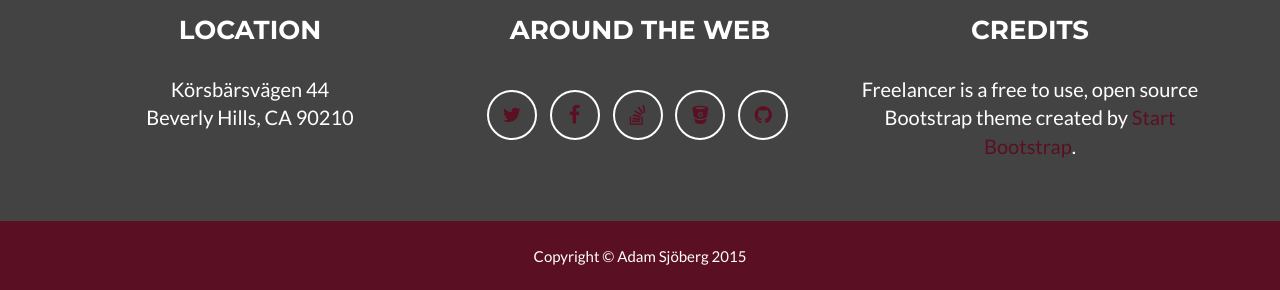
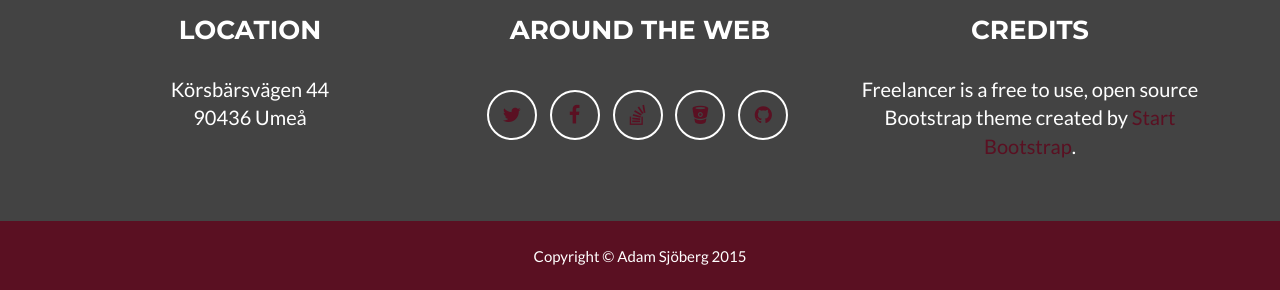
Before and after one commit to Adamsjoberg/Adamsjoberg.github.io, a Jekyll site: the page built from index.html, in a window 1280 px wide and 900 px high, scrolled down 3787 px. Shown: the part 607-897 px from the top of the window. Built offline with Jekyll 4.4.1, drawn with Linux system fonts in a browser that asks for light colours.

Commit message:
city postal code

```diff
--- a/_config.yml
+++ b/_config.yml
@@ -36,7 +36,7 @@ social:
 # Postal address (add as many lines as necessary)
 address:
   - line: Körsbärsvägen 44
-  - line: Beverly Hills, CA 90210
+  - line: 90436 Umeå
 
 # Credits content
 credits: 'Freelancer is a free to use, open source Bootstrap theme created by <a href="http://startbootstrap.com">Start Bootstrap</a>.'
```
